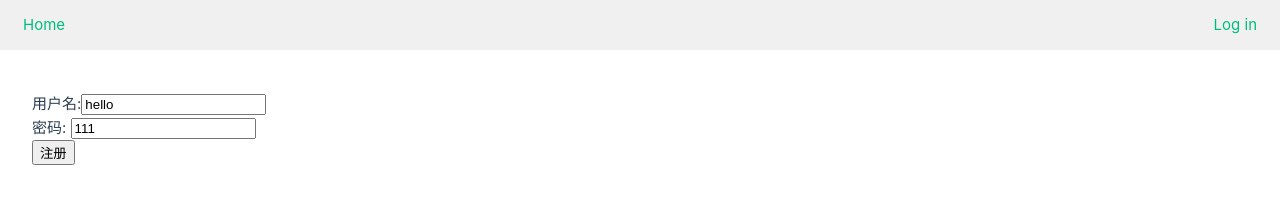
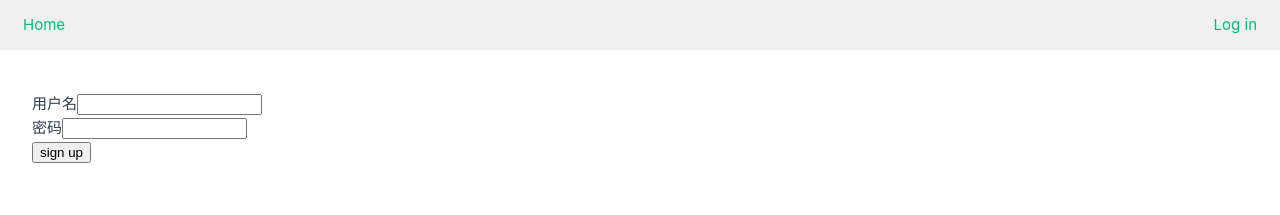
Before and after one commit to twinfox163/SE-project, a Vue app in the folder FrontEnd/: page /signup in a window 1280 px wide. Shown: the top 215 px of the page. Built offline with nearby package versions, Linux system fonts and the light colour scheme.

Commit message:
注册部分代码

```diff
--- a/FrontEnd/src/views/SignUpView.vue
+++ b/FrontEnd/src/views/SignUpView.vue
@@ -1,40 +1,24 @@
-<script>
-    import axios from 'axios';
-    export default{
-        data(){
-            return {
-                name:"hello",
-                //id:"111",
-                password:"111"
-            }
-        },
-        methods: {
-            signup(){
-                const baseUrl = import.meta.env.VITE_API_BASE_URL + "/signup";
-                console.log(baseUrl);
-                axios.get(baseUrl,{
-                    params :{
-                        //id:this.id,
-                        username: this.name,
-                        password: this.password
-                    }
-                })
-                .then(response=>{
-                    const {status,data} = response;
-                    alert(data);
-                })
-            },
-        }
-    }
-
-
-</script>
-
 <template>
     <div>
-    用户名:<input type="text" v-model="name"><br>
-    <!-- 账号: <input type="text" v-model="id"><br> -->
-    密码: <input type="text" v-model="password"><br>
-    <button @click="signup()">注册</button>
+    用户名<input type="text" v-model="username"><br>
+    密码<input type="text" v-model="password"><br>
+    <button @click="signup()">sign up</button>
     </div>
 </template>
+
+<script setup>
+    import axios from 'axios'
+    import { ref } from 'vue';
+    const username = ref("");
+    const password = ref("");
+    const signup=()=>{
+        const url = import.meta.env.VITE_API_BASE_URL+"/signup";
+        const params = {params:{username:username.value,password:password.value}};
+        console.log(url,params);
+        axios.get(url,params).then(response=>{
+            const {status,data} = response;
+            console.log(response);
+            alert(data);
+        })
+    }
+</script>
```
